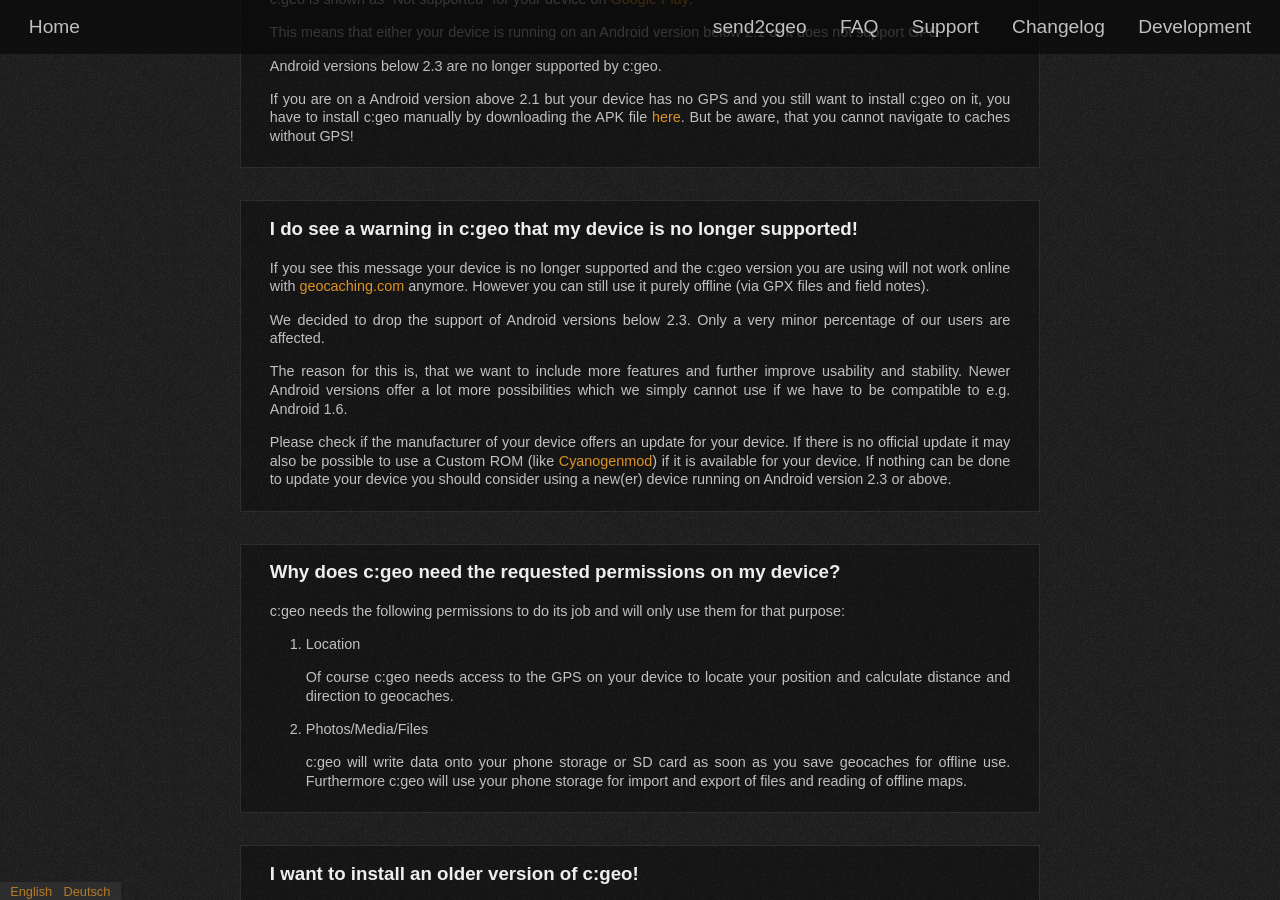
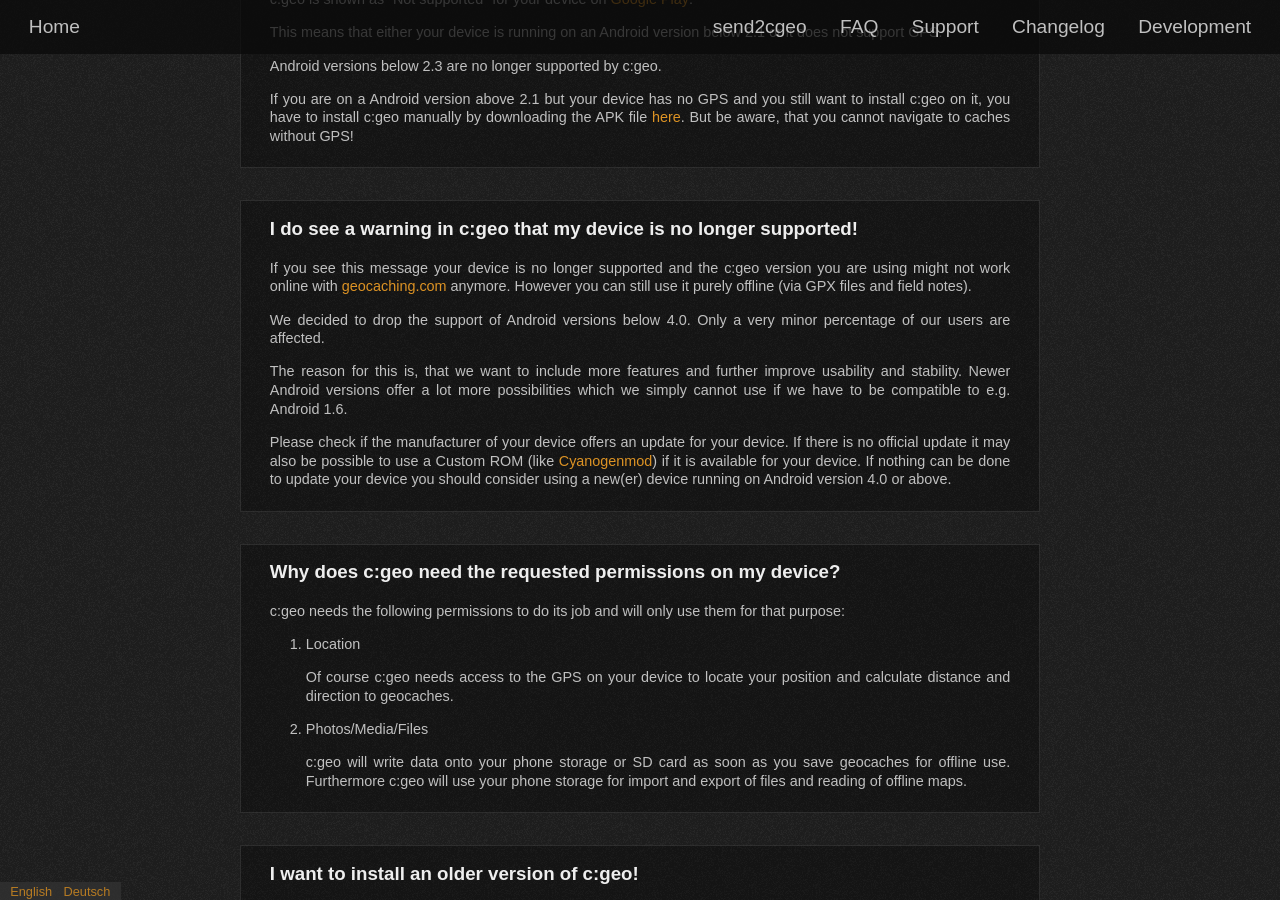
Before and after one commit to cgeo/cgeo.github.io, a Jekyll site: the page built from faq.html, in a window 1280 px wide and 900 px high, scrolled down 13705 px. Built offline with Jekyll 4.4.1, drawn with Linux system fonts in a browser that asks for light colours; some web fonts are replaced.

Commit message:
Fix #129 - FAQ: Modify closeout warning

```diff
--- a/_data/faq.yml
+++ b/_data/faq.yml
@@ -964,29 +964,29 @@
         en:
             title: I do see a warning in c:geo that my device is no longer supported!
             content: |
-                If you see this message your device is no longer supported and the c:geo version you are using will not work online with [geocaching.com](https://www.geocaching.com) anymore.
+                If you see this message your device is no longer supported and the c:geo version you are using might not work online with [geocaching.com](https://www.geocaching.com) anymore.
                 However you can still use it purely offline (via GPX files and field notes).
 
-                We decided to drop the support of Android versions below 2.3. Only a very minor percentage of our users are affected.
+                We decided to drop the support of Android versions below 4.0. Only a very minor percentage of our users are affected.
 
                 The reason for this is, that we want to include more features and further improve usability and stability.
                 Newer Android versions offer a lot more possibilities which we simply cannot use if we have to be compatible to e.g. Android 1.6.
 
                 Please check if the manufacturer of your device offers an update for your device. If there is no official update it may also be possible to use a Custom ROM (like [Cyanogenmod](http://www.cyanogenmod.org/)) if it is available for your device.
-                If nothing can be done to update your device you should consider using a new(er) device running on Android version 2.3 or above.
+                If nothing can be done to update your device you should consider using a new(er) device running on Android version 4.0 or above.
         de:
             title: Ich sehe eine Warnung in c:geo, dass mein Gerät nicht länger unterstützt wird!
             content: |
-                Wenn du diese Nachricht siehst, wird das Gerät nicht länger unterstützt und diese c:geo-Version wird für [geoaching.com](https://www.geocaching.com) nicht mehr online funktionieren.
+                Wenn du diese Nachricht siehst, wird das Gerät nicht länger unterstützt und diese c:geo-Version könnte für [geoaching.com](https://www.geocaching.com) nicht mehr online funktionieren.
                 Dennoch kannst du sie für reine Offline-Nutzung (mittels GPX-Dateien und Feldnotizen) weiterhin verwenden.
 
-                Wir haben uns entschieden, die Unterstützung von Android-Versionen kleiner als 2.3 aufzugeben. Nur ein sehr geringer Prozentsatz unserer Nutzer sind davon betroffen.
+                Wir haben uns entschieden, die Unterstützung von Android-Versionen kleiner als 4.0 aufzugeben. Nur ein sehr geringer Prozentsatz unserer Nutzer sind davon betroffen.
 
                 Der Grund dafür ist, dass wir mehr neue Features einführen und Stabilität und Nutzbarkeit weiter verbessern wollen.
                 Neuere Android-Versionen bieten viel mehr Möglichkeiten, die wir einfach nicht nutzen können, wenn wir beispielsweise zu Android 1.6 kompatibel sein müssen.
 
                 Prüfe, ob der Hersteller deines Gerätes eine Aktualisierung anbietet. Wenn es keine offizielle Aktualisierung gibt, kann es dennoch möglich sein, ein Custom-ROM (wie [Cyanogenmod](http://www.cyanogenmod.org/)) zu nutzen, wenn es für dein Gerät verfügbar ist.
-                Wenn nichts zu machen ist, solltest du überlegen ein neueres Gerät zu nutzen, dass mit einer Android-Version 2.3 oder höher ausgestattet ist.
+                Wenn nichts zu machen ist, solltest du überlegen ein neueres Gerät zu nutzen, dass mit einer Android-Version 4.0 oder höher ausgestattet ist.
 
       - id: permissions
         en:
```
